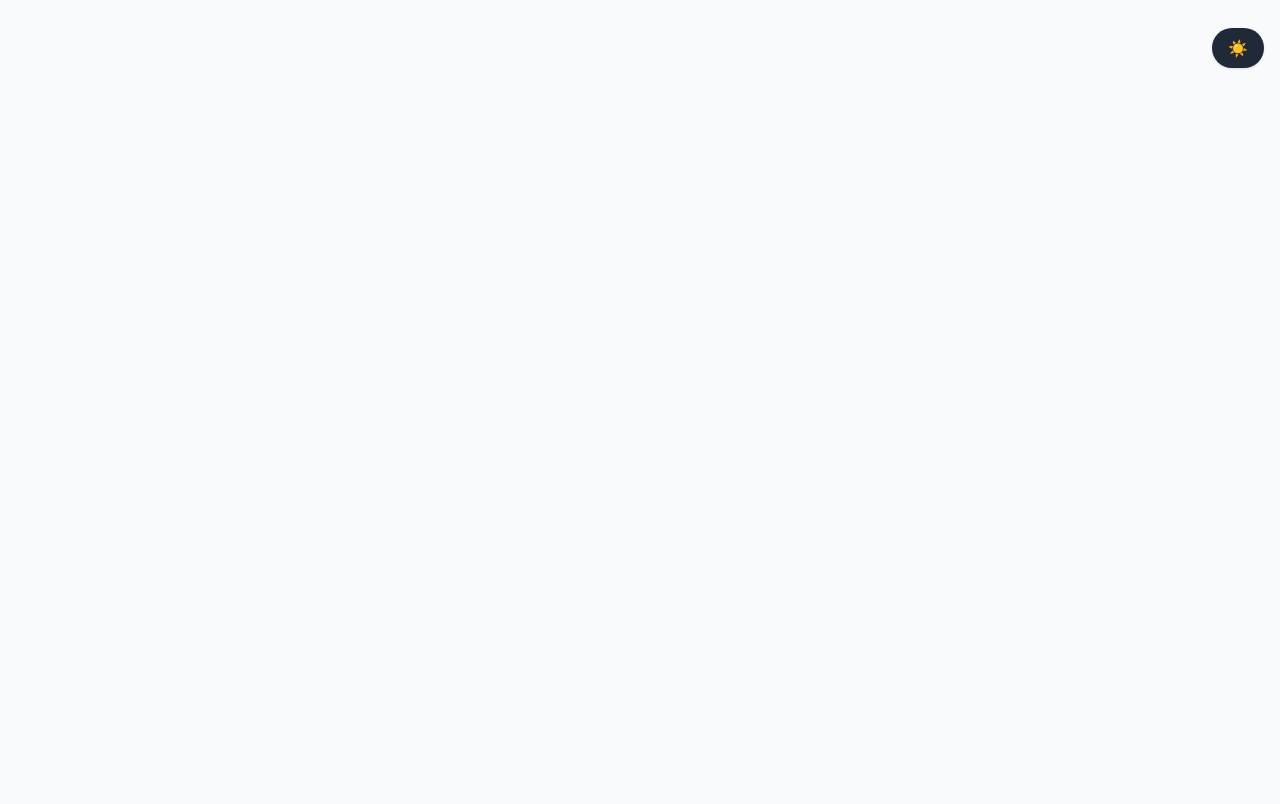
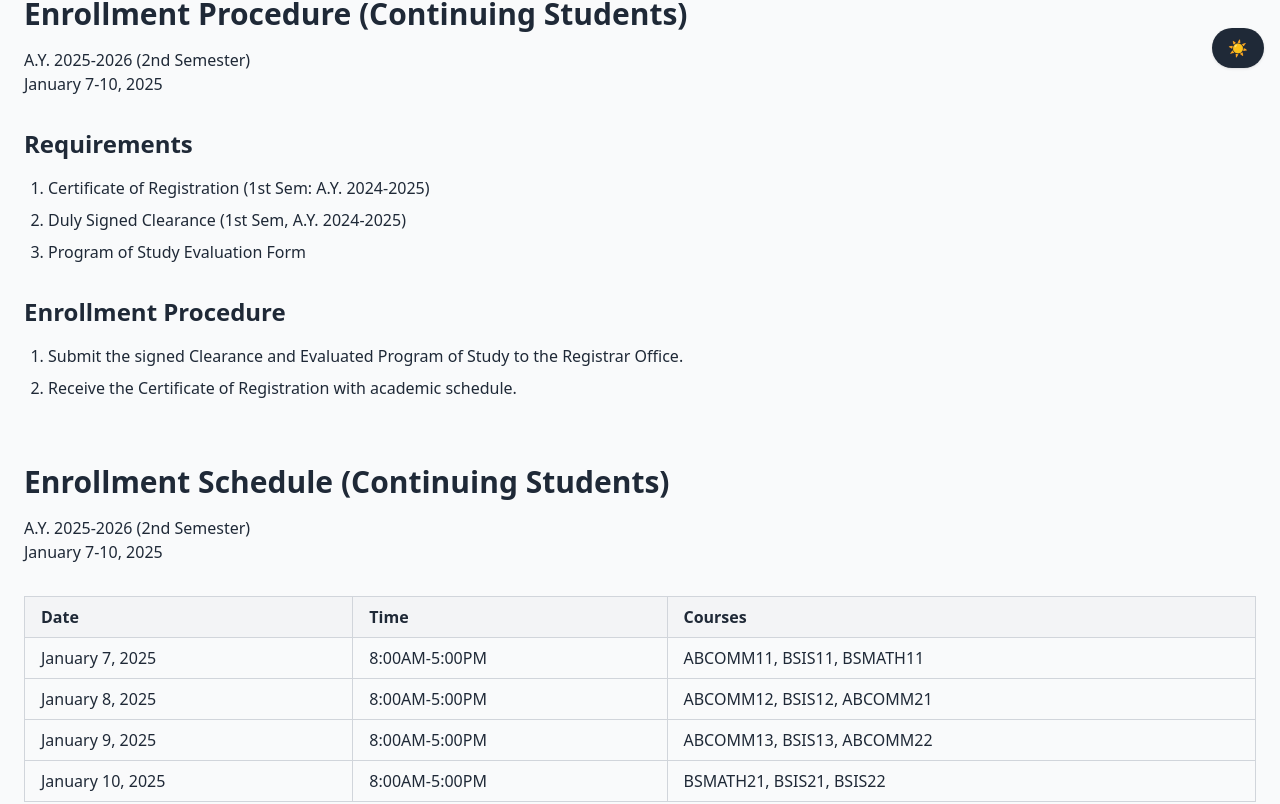
Before and after one commit to M-M-I-V/Home, a Nuxt app: page /Apply in a window 1280 px wide. Shown: the part 716-1520 px from the top of the page. Before the commit the page ends 800 px from the top, so only its background shows below. Built offline with nearby package versions, Linux system fonts and the light colour scheme.

Commit message:
Migrated apply.html

```diff
--- a/components/Header.vue
+++ b/components/Header.vue
@@ -18,10 +18,10 @@ const toggleMobileMenu = () => {
       </div>
 
       <nav class="hidden md:flex space-x-4">
-        <NuxtLink to="/about" class="hover:text-yellow-400">About Us</NuxtLink>
-        <NuxtLink to="/programs" class="hover:text-yellow-400">Programs Offered</NuxtLink>
-        <NuxtLink to="/admission" class="hover:text-yellow-400">Admissions Info</NuxtLink>
-        <NuxtLink to="/apply" class="hover:text-yellow-400">Apply</NuxtLink>
+        <NuxtLink to="/About" class="hover:text-yellow-400">About Us</NuxtLink>
+        <NuxtLink to="/Programs" class="hover:text-yellow-400">Programs Offered</NuxtLink>
+        <NuxtLink to="/Admission" class="hover:text-yellow-400">Admissions Info</NuxtLink>
+        <NuxtLink to="/Apply" class="hover:text-yellow-400">Apply</NuxtLink>
       </nav>
 
       <button
@@ -36,10 +36,10 @@ const toggleMobileMenu = () => {
 
     <div v-if="isMobileMenuOpen" class="md:hidden">
       <nav class="bg-blue-800 p-4 space-y-2">
-        <NuxtLink to="/about" class="block text-white hover:text-yellow-400 dark:text-slate-300">About Us</NuxtLink>
-        <NuxtLink to="/programs" class="block text-white hover:text-yellow-400 dark:text-slate-300">Programs Offered</NuxtLink>
-        <NuxtLink to="/admission" class="block text-white hover:text-yellow-400 dark:text-slate-300">Admissions Info</NuxtLink>
-        <NuxtLink to="/apply" class="block text-white hover:text-yellow-400 dark:text-slate-300">Apply</NuxtLink>
+        <NuxtLink to="/About" class="block text-white hover:text-yellow-400 dark:text-slate-300">About Us</NuxtLink>
+        <NuxtLink to="/Programs" class="block text-white hover:text-yellow-400 dark:text-slate-300">Programs Offered</NuxtLink>
+        <NuxtLink to="/Admission" class="block text-white hover:text-yellow-400 dark:text-slate-300">Admissions Info</NuxtLink>
+        <NuxtLink to="/Apply" class="block text-white hover:text-yellow-400 dark:text-slate-300">Apply</NuxtLink>
       </nav>
     </div>
   </header>
--- /dev/null
+++ b/pages/Apply/index.vue
@@ -0,0 +1,74 @@
+<template>
+  <section class="relative h-[600px] bg-cover bg-center pt-[calc(100px)]" style="background-image: url('/assets/images/hero-section.png');">
+        <div class="absolute inset-0 bg-black bg-opacity-50 flex flex-col justify-center items-center px-6 sm:px-12">
+        <h2 class="text-2xl sm:text-4xl lg:text-4xl font-bold text-white mb-4 dark:text-slate-200 text-center">
+          Mandaluyong College of Science and Technology Enrollment for 2nd Semester
+        </h2>
+        </div>
+    </section>
+
+    <section data-aos="fade-up" data-aos-duration="1000" data-aos-delay="300" data-aos-offset="200" class="py-8">
+        <div class="container mx-auto px-6">
+          <h2 class="text-3xl font-bold mb-4">Enrollment Procedure (Continuing Students)</h2>
+          <p>A.Y. 2025-2026 (2nd Semester)<br>January 7-10, 2025</p>
+
+          <div class="mb-8"> </div>
+          <div class="mb-4">
+            <h3 class="text-2xl font-semibold mb-4">Requirements</h3>
+          </div>
+          <ol class="list-decimal pl-6 mb-8 space-y-2">
+            <li>Certificate of Registration (1st Sem: A.Y. 2024-2025)</li>
+            <li>Duly Signed Clearance (1st Sem, A.Y. 2024-2025)</li>
+            <li>Program of Study Evaluation Form</li>
+          </ol>
+
+          <h3 class="text-2xl font-semibold mb-4">Enrollment Procedure</h3>
+          <ol class="list-decimal pl-6 mb-8 space-y-2">
+            <li>Submit the signed Clearance and Evaluated Program of Study to the Registrar Office.</li>
+            <li>Receive the Certificate of Registration with academic schedule.</li>
+          </ol>
+        </div>
+    </section>
+
+    <section data-aos="fade-up" data-aos-duration="1000" data-aos-delay="300" data-aos-offset="200" class="pb-8">
+        <div class="container mx-auto px-6">
+          <h2 class="text-3xl font-bold mb-4">Enrollment Schedule (Continuing Students)</h2>
+          <p>A.Y. 2025-2026 (2nd Semester)<br>January 7-10, 2025</p>
+
+          <div class="mb-8"> </div>
+          <div class="overflow-x-auto">
+            <table class="min-w-full border-collapse border border-gray-300">
+              <thead>
+                <tr class="bg-gray-100 dark:bg-zinc-800">
+                  <th class="border border-gray-300 px-4 py-2 text-left">Date</th>
+                  <th class="border border-gray-300 px-4 py-2 text-left">Time</th>
+                  <th class="border border-gray-300 px-4 py-2 text-left">Courses</th>
+                </tr>
+              </thead>
+              <tbody>
+                <tr>
+                  <td class="border border-gray-300 px-4 py-2">January 7, 2025</td>
+                  <td class="border border-gray-300 px-4 py-2">8:00AM-5:00PM</td>
+                  <td class="border border-gray-300 px-4 py-2">ABCOMM11, BSIS11, BSMATH11</td>
+                </tr>
+                <tr>
+                  <td class="border border-gray-300 px-4 py-2">January 8, 2025</td>
+                  <td class="border border-gray-300 px-4 py-2">8:00AM-5:00PM</td>
+                  <td class="border border-gray-300 px-4 py-2">ABCOMM12, BSIS12, ABCOMM21</td>
+                </tr>
+                <tr>
+                  <td class="border border-gray-300 px-4 py-2">January 9, 2025</td>
+                  <td class="border border-gray-300 px-4 py-2">8:00AM-5:00PM</td>
+                  <td class="border border-gray-300 px-4 py-2">ABCOMM13, BSIS13, ABCOMM22</td>
+                </tr>
+                <tr>
+                  <td class="border border-gray-300 px-4 py-2">January 10, 2025</td>
+                  <td class="border border-gray-300 px-4 py-2">8:00AM-5:00PM</td>
+                  <td class="border border-gray-300 px-4 py-2">BSMATH21, BSIS21, BSIS22</td>
+                </tr>
+              </tbody>
+            </table>
+          </div>
+        </div>
+    </section>
+</template>
--- /dev/null
+++ b/pages/Programs/index.vue
@@ -0,0 +1,23 @@
+<template>
+  <section class="relative h-[600px] bg-cover bg-center pt-[calc(100px)]" style="background-image: url('/assets/images/hero-section.png');">
+      <div class="absolute inset-0 bg-black bg-opacity-50 flex flex-col justify-center items-center px-6 sm:px-12">
+      <h2 class="text-2xl sm:text-4xl lg:text-4xl font-bold text-white mb-4 dark:text-slate-200 text-center">
+          Program Offerings
+      </h2>
+      </div>
+    </section>
+
+    <section data-aos="zoom-in" data-aos-duration="500" data-aos-delay="300" data-aos-offset="200" class="py-16 bg-gray-50 dark:bg-zinc-900">
+        <div class="container mx-auto px-6">
+          <h2 class="text-3xl font-bold mb-8 dark:text-slate-200">Undergraduate Programs</h2>
+
+          <div>
+            <ul class="list-none space-y-2">
+              <li><NuxtLink to="/Programs/Communications" class="text-blue-700 hover:underline dark:text-blue-500">Bachelor of Arts in Communication</NuxtLink></li>
+              <li><NuxtLink to="/Programs/InformationSystems" class="text-blue-700 hover:underline dark:text-blue-500">Bachelor of Science in Information Systems</NuxtLink></li>
+              <li><NuxtLink to="/Programs/Mathematics" class="text-blue-700 hover:underline dark:text-blue-500">Bachelor of Science in Mathematics</NuxtLink></li>
+            </ul>
+          </div>
+        </div>
+    </section>
+</template>
--- a/pages/programs/InformationSystems/index.vue
+++ /dev/null
@@ -1,5 +0,0 @@
-<template>
-    <button class="bg-blue-500 text-white px-4 py-2 rounded">
-      Click Me
-    </button>
-  </template>
--- a/pages/programs/Mathematics/index.vue
+++ /dev/null
@@ -1,5 +0,0 @@
-<template>
-    <button class="bg-blue-500 text-white px-4 py-2 rounded">
-      Click Me
-    </button>
-  </template>
```
Also changed, not shown: pages/About/index.vue (renamed from pages/about/index.vue), pages/Admission/index.vue (renamed from pages/admission/index.vue), pages/Programs/Communications/index.vue (renamed from pages/apply/index.vue), pages/Programs/InformationSystems/index.vue (renamed from pages/programs/Communications/index.vue), pages/Programs/Mathematics/index.vue (renamed from pages/programs/index.vue).
